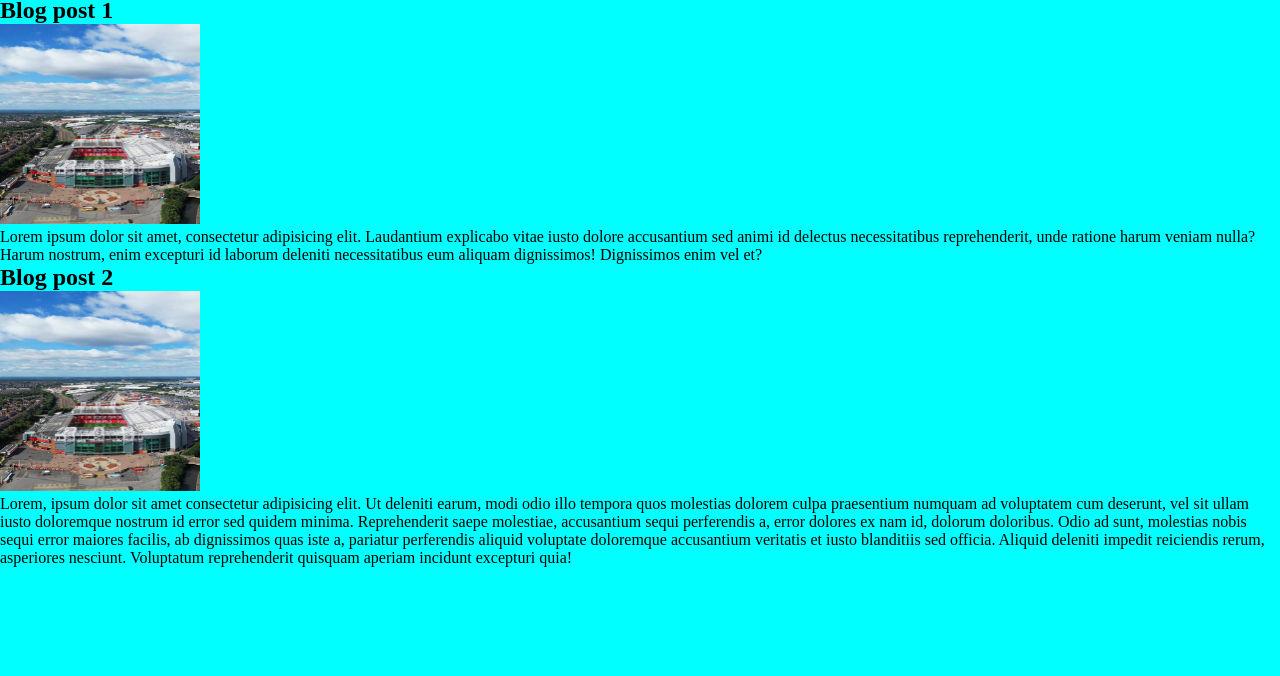
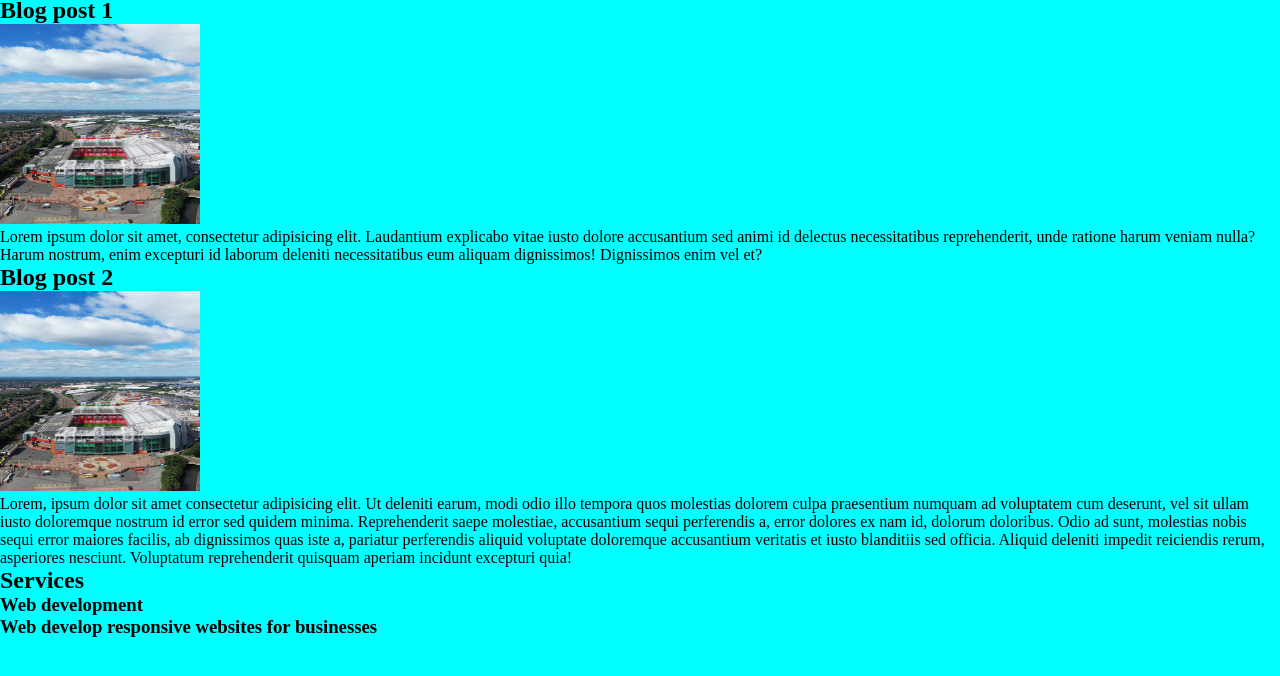
Before and after one commit to Muhammadstack/geegstack-lecture, a plain HTML site: page index.html in a window 1280 px wide. Shown: the part 112-788 px from the top of the page. Drawn offline with Linux system fonts and the light colour scheme.

Commit message:
Service section added

```diff
--- a/index.html
+++ b/index.html
@@ -27,5 +27,12 @@
             <p>Lorem, ipsum dolor sit amet consectetur adipisicing elit. Ut deleniti earum, modi odio illo tempora quos molestias dolorem culpa praesentium numquam ad voluptatem cum deserunt, vel sit ullam iusto doloremque nostrum id error sed quidem minima. Reprehenderit saepe molestiae, accusantium sequi perferendis a, error dolores ex nam id, dolorum doloribus. Odio ad sunt, molestias nobis sequi error maiores facilis, ab dignissimos quas iste a, pariatur perferendis aliquid voluptate doloremque accusantium veritatis et iusto blanditiis sed officia. Aliquid deleniti impedit reiciendis rerum, asperiores nesciunt. Voluptatum reprehenderit quisquam aperiam incidunt excepturi quia!</p>
         </article>
     </div>
+    <div>
+        <h2>Services</h2>
+        <article>
+            <h3>Web development</h3>
+            <h3>Web develop responsive websites for businesses</h3>
+        </article>
+    </div>
 </body>
 </html>
```
Also changed, not shown: 1 other file.
